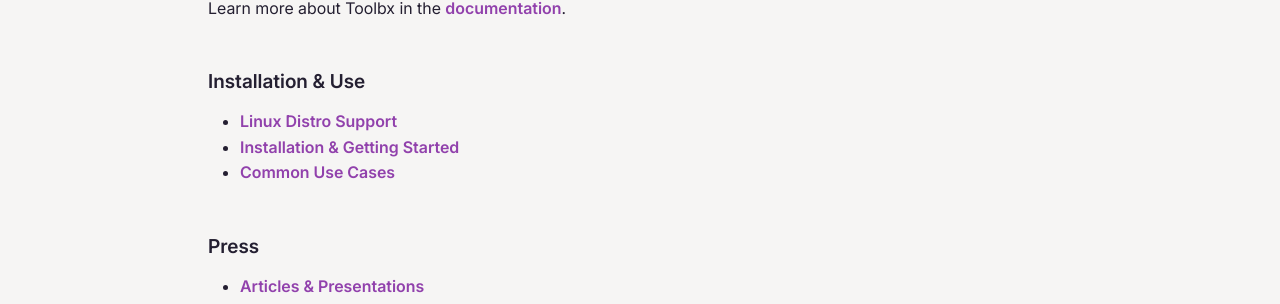
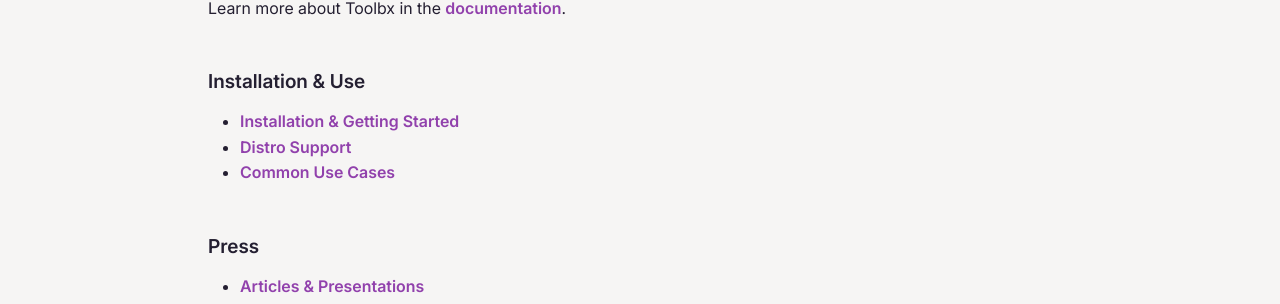
Before and after one commit to containers/containertoolbx.org, a Jekyll site: the page built from index.md, in a window 1280 px wide. Shown: the part 694-998 px from the top of the page. Built offline with Jekyll 4.4.1, drawn with Linux system fonts in a browser that asks for light colours.

Commit message:
Tweak the 'Installation & Use' section
Linux is implied when talking about OCI containers, and the first line
states it clearly; and it's more important to know how to install and
use Toolbx than the details of how it interacts with different
distributions.

```diff
--- a/index.md
+++ b/index.md
@@ -18,8 +18,8 @@
 
 ## Installation & Use
 
-* [Linux Distro Support](distros)
 * [Installation & Getting Started](install)
+* [Distro Support](distros)
 * [Common Use Cases](use)
 
 ## Press
```
